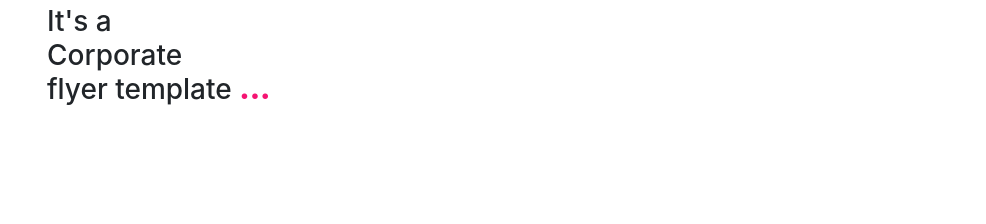
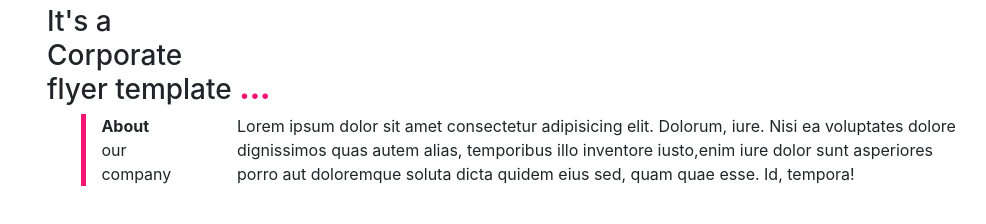
Before and after one commit to kishor-saresa/Layout-4, a plain HTML site: page index.html in a window 1280 px wide. Shown: the part 218-442 px from the top of the page, without its empty margins (38-1024 px from the left). Drawn offline with nearby package versions, Linux system fonts and the light colour scheme.

Commit message:
commit-3

```diff
--- a/index.html
+++ b/index.html
@@ -37,6 +37,20 @@
               Corporate <br>
               flyer template <a style="font-weight: 900; color: #f51472;">...</a></h3>
       </div>
+      <div class="col-sm-2 pink_color"></div>
+        </div>
+        <div class="row  About_company">
+            <div class="col-sm-1 line">
+            </div>
+            <div class="col-sm-1 About" style="margin-left: -4%; border-left: #f51472 5px solid;">
+                <strong  >About</strong><br> our company
+            </div>
+            <div class="col-sm-8 lorem_txt" style="margin-left: 4%;">
+                Lorem ipsum dolor sit amet consectetur adipisicing elit. Dolorum, iure. Nisi ea voluptates dolore dignissimos quas autem alias,
+                temporibus illo inventore iusto,enim iure dolor sunt asperiores porro aut doloremque soluta dicta quidem eius sed, quam quae esse.
+                 Id, tempora!
+            </div>
+        </div>
        <!--Section End-->
     <!-- jQuery library -->
     <script src="https://cdn.jsdelivr.net/npm/jquery@3.6.3/dist/jquery.slim.min.js"></script>
```
